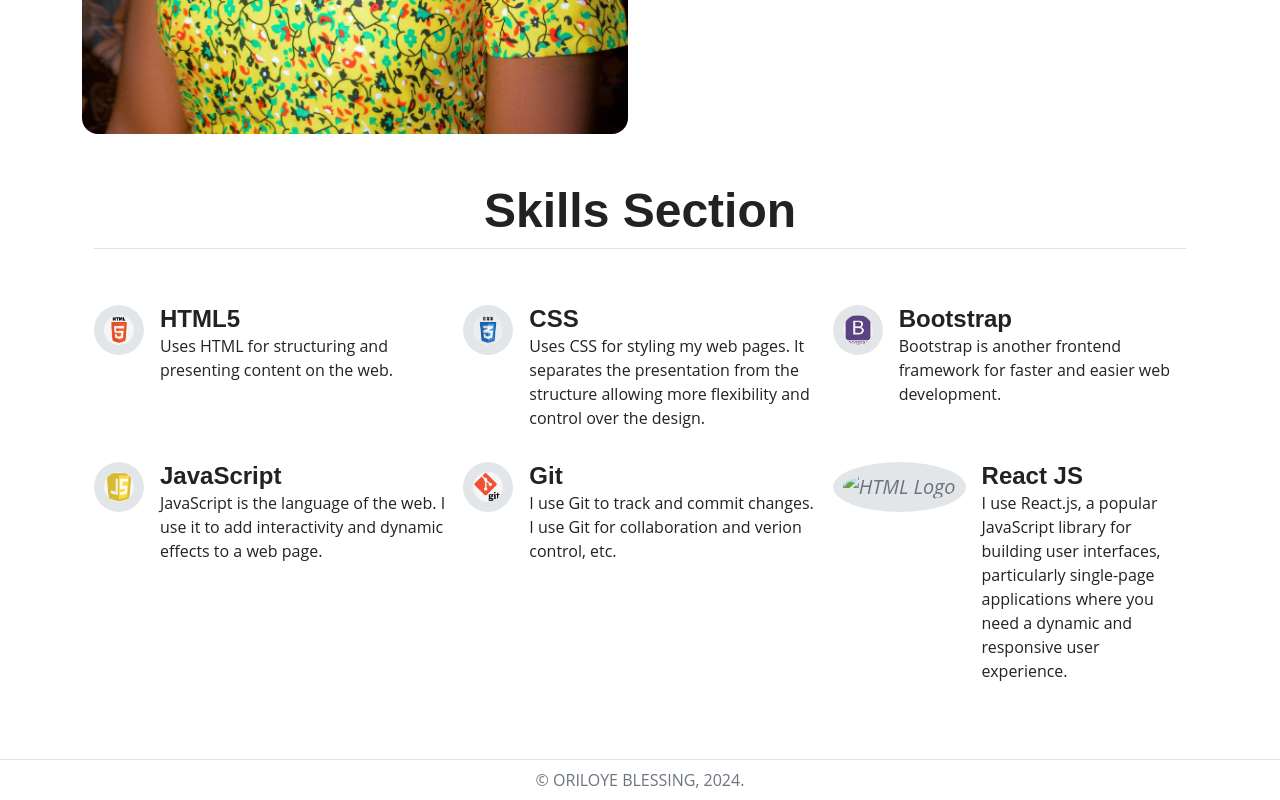
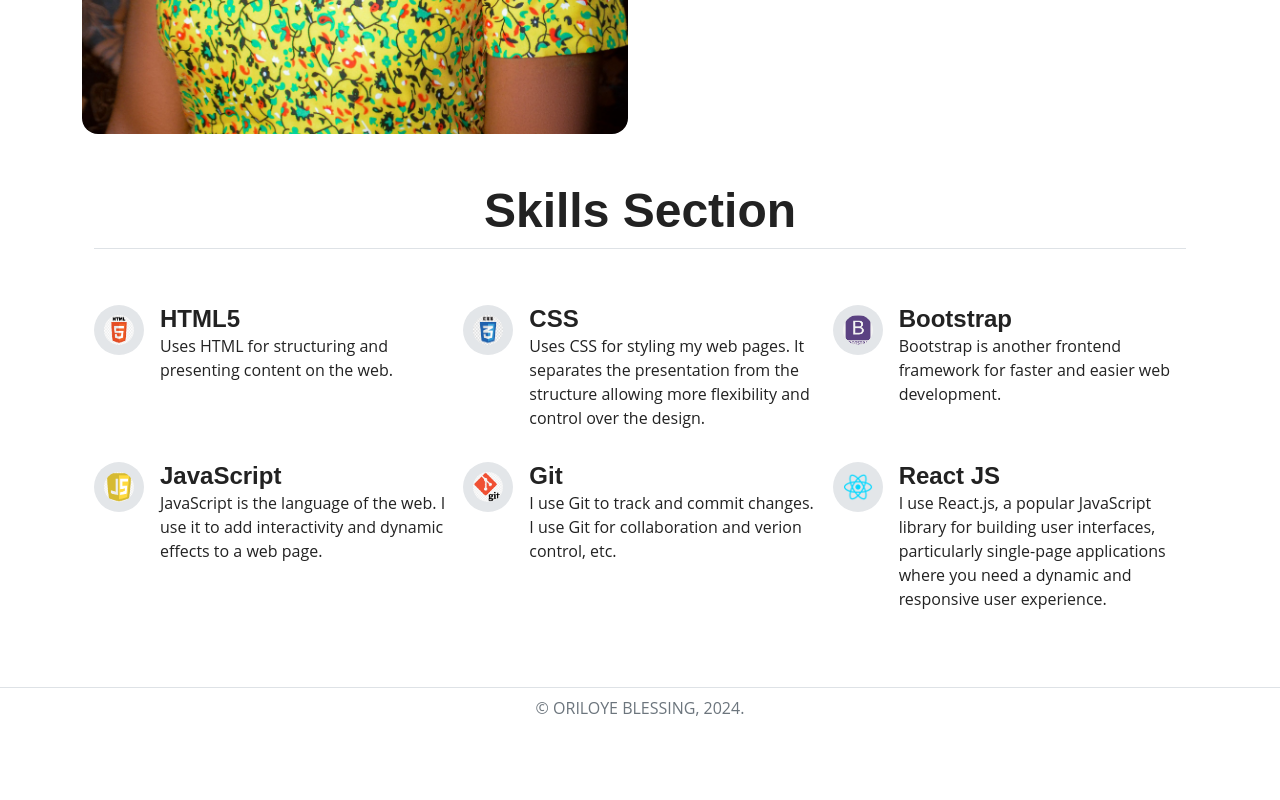
Before and after one commit to hannyJS/portfolio, a plain HTML site: page about.html in a window 1280 px wide. Shown: the part 844-1644 px from the top of the page. After the commit the page ends 1572 px from the top, so only its background shows below. Drawn offline with Linux system fonts and the light colour scheme.

Commit message:
Update about.html

```diff
--- a/about.html
+++ b/about.html
@@ -130,7 +130,7 @@
                     </div>
                     <div class="col d-flex align-items-start">
                         <i class=" text-muted flex-shrink-0 me-3" style="font-size: 20px;"> <img class="img_style"
-                                src="assets/img/portfolio/react_logo.png" alt="HTML Logo"></i>
+                                src="react_logo.png" alt="HTML Logo"></i>
                         <div>
                             <h3 class="fw-bold mb-0 fs-4">React JS</h3>
                             <p> I use React.js, a popular JavaScript library for building user interfaces,
```
